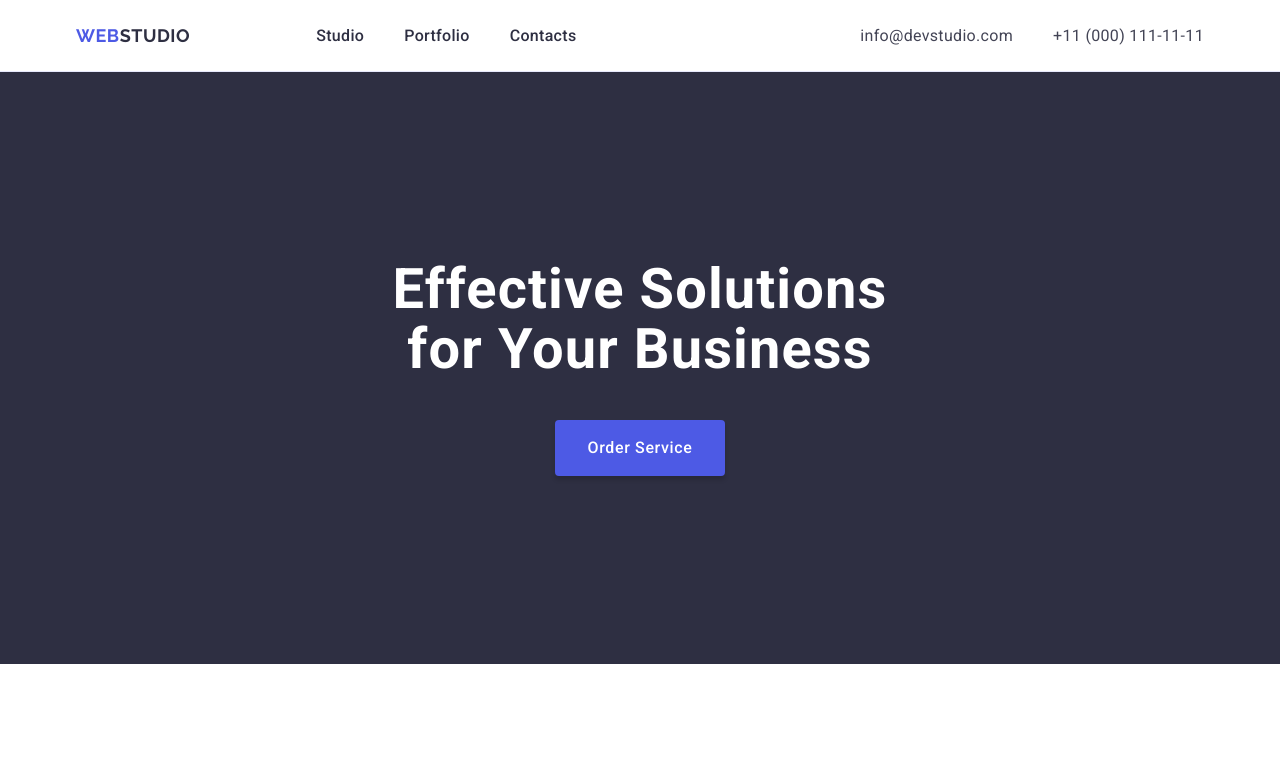
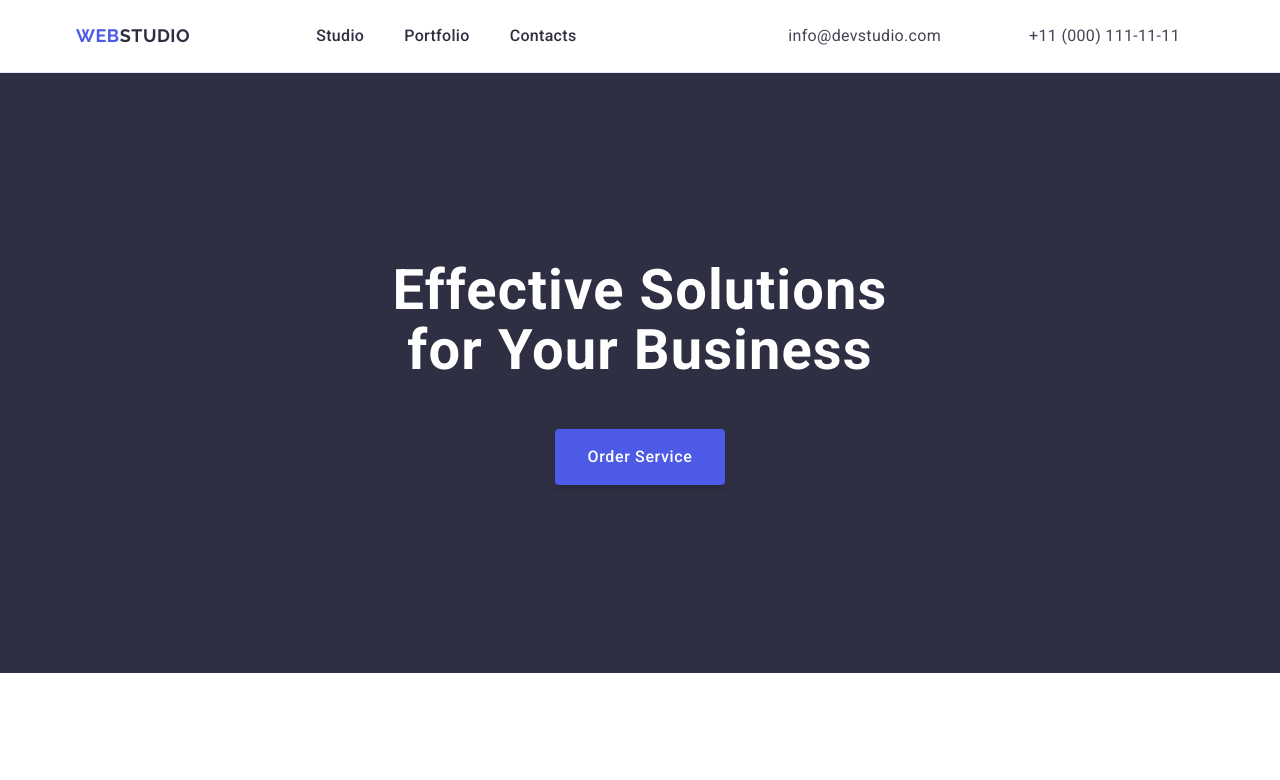
Before and after one commit to GalynaCher/goit-markup-hw-03, a plain HTML site: page index.html in a window 1280 px wide. Shown: the top 780 px of the page. Drawn offline with nearby package versions, Linux system fonts and the light colour scheme.

Commit message:
DZ#3: version #4

```diff
--- a/css/styles.css
+++ b/css/styles.css
@@ -66,10 +66,7 @@ header .container {
 }
 
 .header {
-    margin: 0;
-    height: 72px;
     background-color: #fff;
-    padding: 24px 0;
     border-bottom: 1px solid #e7e9fc
 }
 
@@ -118,6 +115,7 @@ header .container {
     /*24px 150% */
     letter-spacing: 0.02em;
     padding: 24px 0;
+    display: block;
 }
 
 .nav-link:hover,
@@ -140,6 +138,8 @@ address {
     line-height: 1.5;
     /*24px 150% */
     letter-spacing: 0.32px;
+    padding: 24px;
+    display: block;
 }
 
 .address .link:hover,
@@ -162,6 +162,8 @@ address {
     letter-spacing: 0.02em;
     max-width: 496px;
     text-align: center;
+    margin: 0 auto;
+    margin-bottom: 48px;
 }
 
 .title .title-button {
@@ -180,14 +182,11 @@ address {
     min-width: 169px;
     height: 56px;
     border: none;
+    display: block;
 }
 
 .title .container {
-    display: flex;
-    flex-direction: column;
-    gap: 40px;
-    /*justify-content: center;*/
-    align-items: center;
+    display: block;
 }
 
 .title .title-button:hover,
@@ -322,7 +321,6 @@ address {
     flex-wrap: wrap;
     /*gap: 10px;*/
     justify-content: space-between;
-
     column-gap: 24px;
     row-gap: 48px;
 }
```
